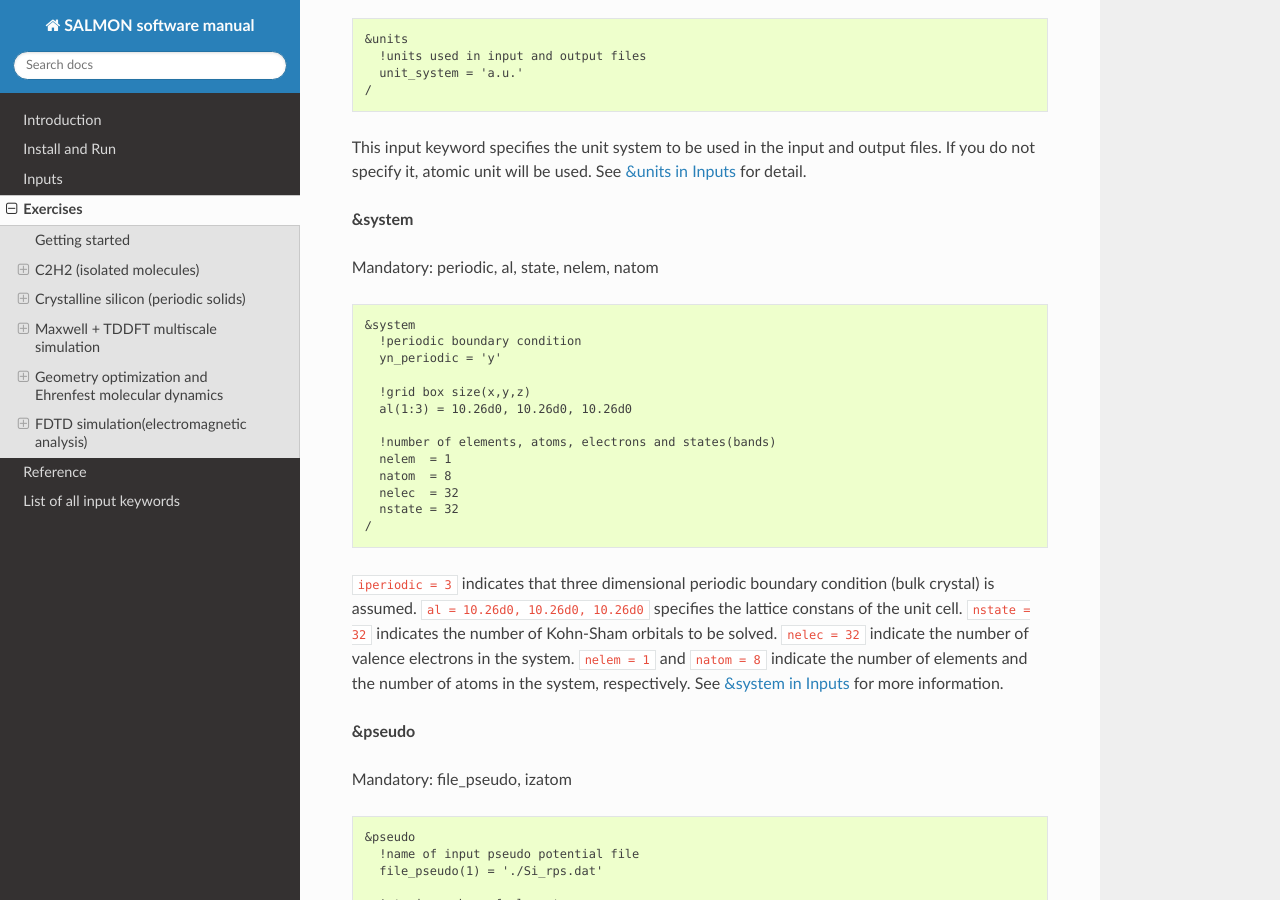
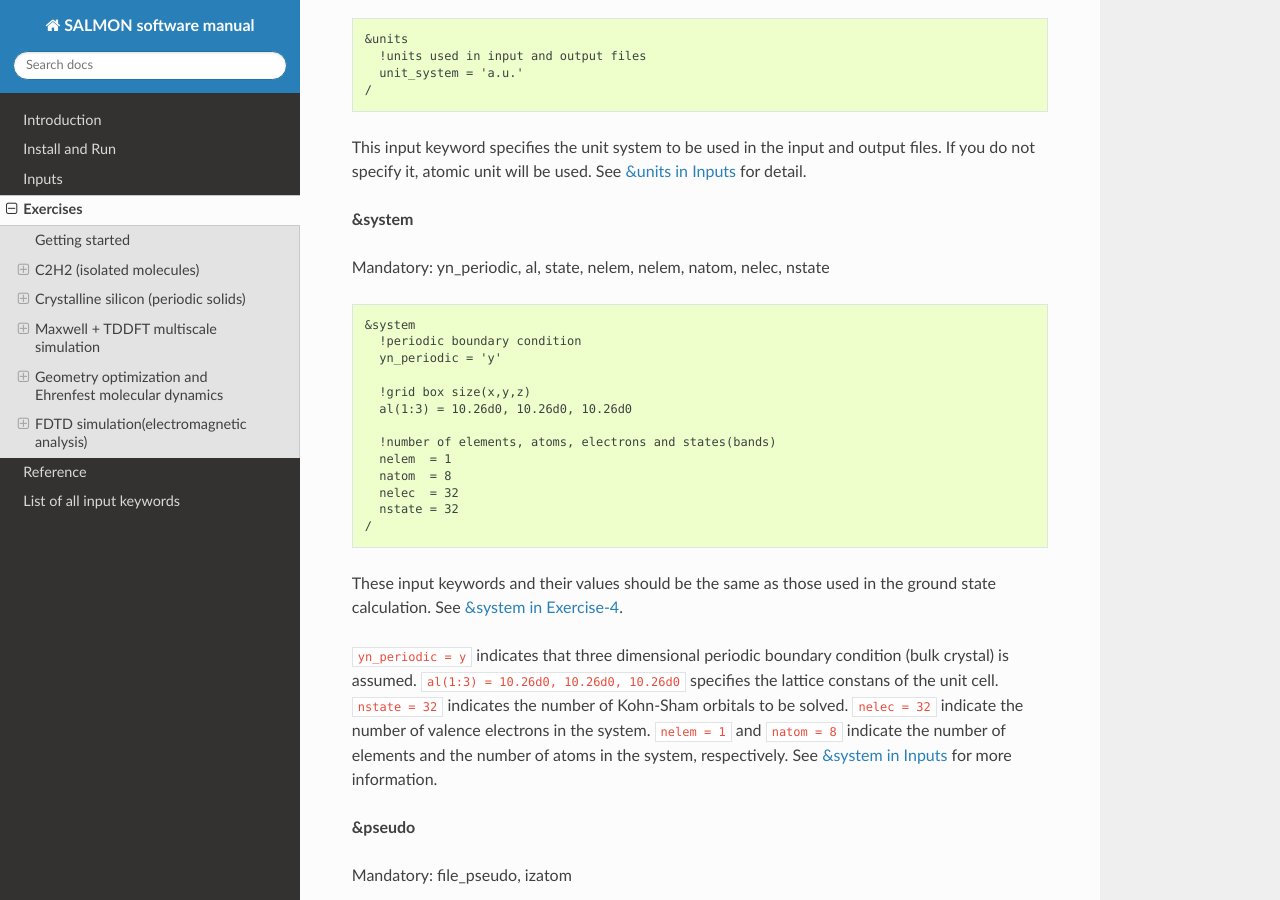
Before and after one commit to SALMON-TDDFT/SALMON-DOCS, a Sphinx documentation site: the page built from source/exercises.rst, in a window 1280 px wide and 900 px high, scrolled down 33628 px. Built offline with Sphinx 7.4.7 and the Read the Docs theme 2.0.0, drawn with Linux system fonts in a browser that asks for light colours; formulas are drawn with MathJax 3.

Commit message:
Update exercises.rst

```diff
--- a/source/exercises.rst
+++ b/source/exercises.rst
@@ -1164,8 +1164,7 @@ Mandatory: yn_periodic, al, nelem, natom, nelectron, nstate
    /
 
 These input keywords and their values should be the same as those used in the
-ground state calculation.
-See :any:`&system in Exercise-1 <exercise-1-&system>`.
+ground state calculation. See :any:`&system in Exercise-1 <exercise-1-&system>`.
 
 **&pseudo**
 
@@ -1556,6 +1555,8 @@ Mandatory: none
 This input keyword specifies the unit system to be used in the input and output files.
 If you do not specify it, atomic unit will be used.
 See :any:`&units in Inputs <&units>` for detail.
+
+.. _exercise-4-&system:
 
 **&system**
 
@@ -1927,7 +1928,7 @@ See :any:`&units in Inputs <&units>` for detail.
 
 **&system**
 
-Mandatory: periodic, al, state, nelem, natom
+Mandatory: yn_periodic, al, state, nelem, nelem, natom, nelec, nstate
 
 ::
 
@@ -1945,9 +1946,12 @@ Mandatory: periodic, al, state, nelem, natom
      nstate = 32
    /
 
-``iperiodic = 3`` indicates that three dimensional periodic boundary
-condition (bulk crystal) is assumed. ``al = 10.26d0, 10.26d0, 10.26d0``
-specifies the lattice constans of the unit cell. ``nstate = 32``
+These input keywords and their values should be the same as those used in the
+ground state calculation. See :any:`&system in Exercise-4 <exercise-4-&system>`.
+
+``yn_periodic = y`` indicates that three dimensional periodic boundary condition (bulk crystal) is assumed.
+``al(1:3) = 10.26d0, 10.26d0, 10.26d0`` specifies the lattice constans of the unit cell.
+``nstate = 32``
 indicates the number of Kohn-Sham orbitals to be solved. ``nelec = 32``
 indicate the number of valence electrons in the system. ``nelem = 1``
 and ``natom = 8`` indicate the number of elements and the number of
```
